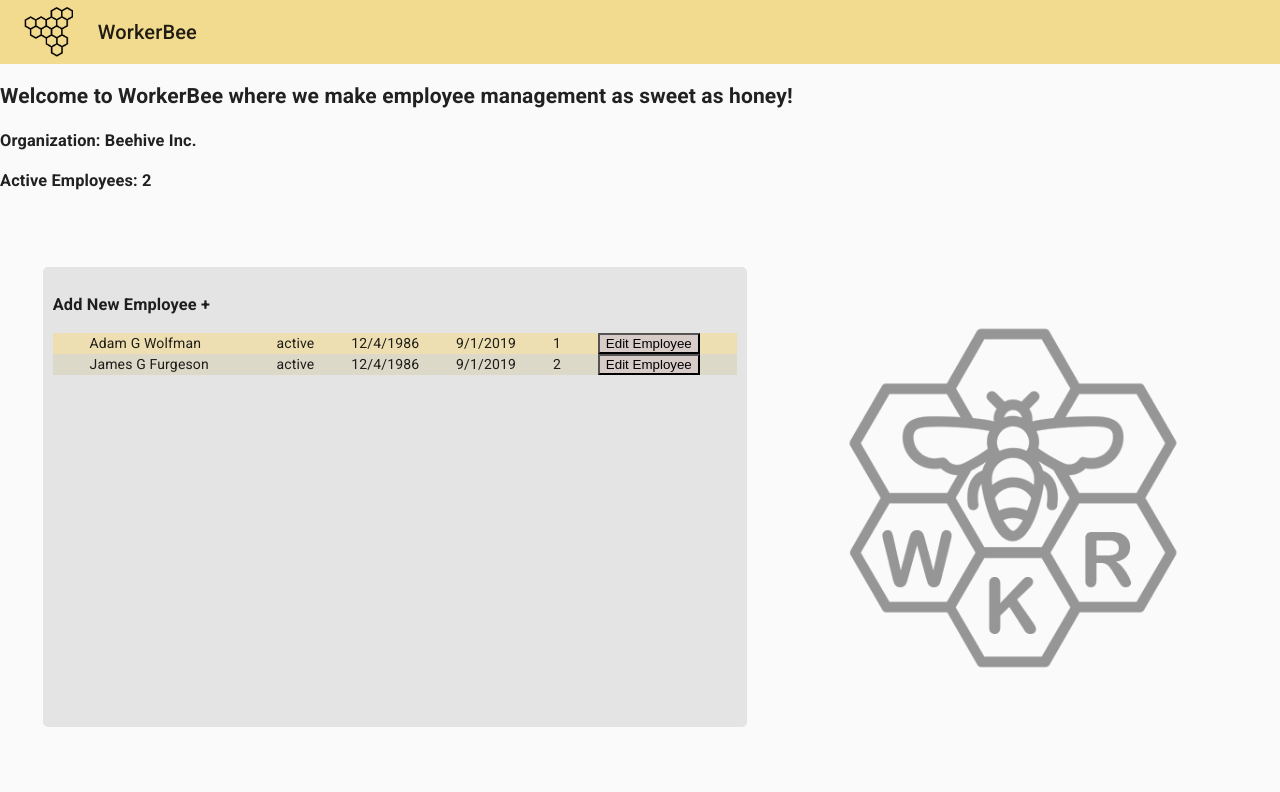
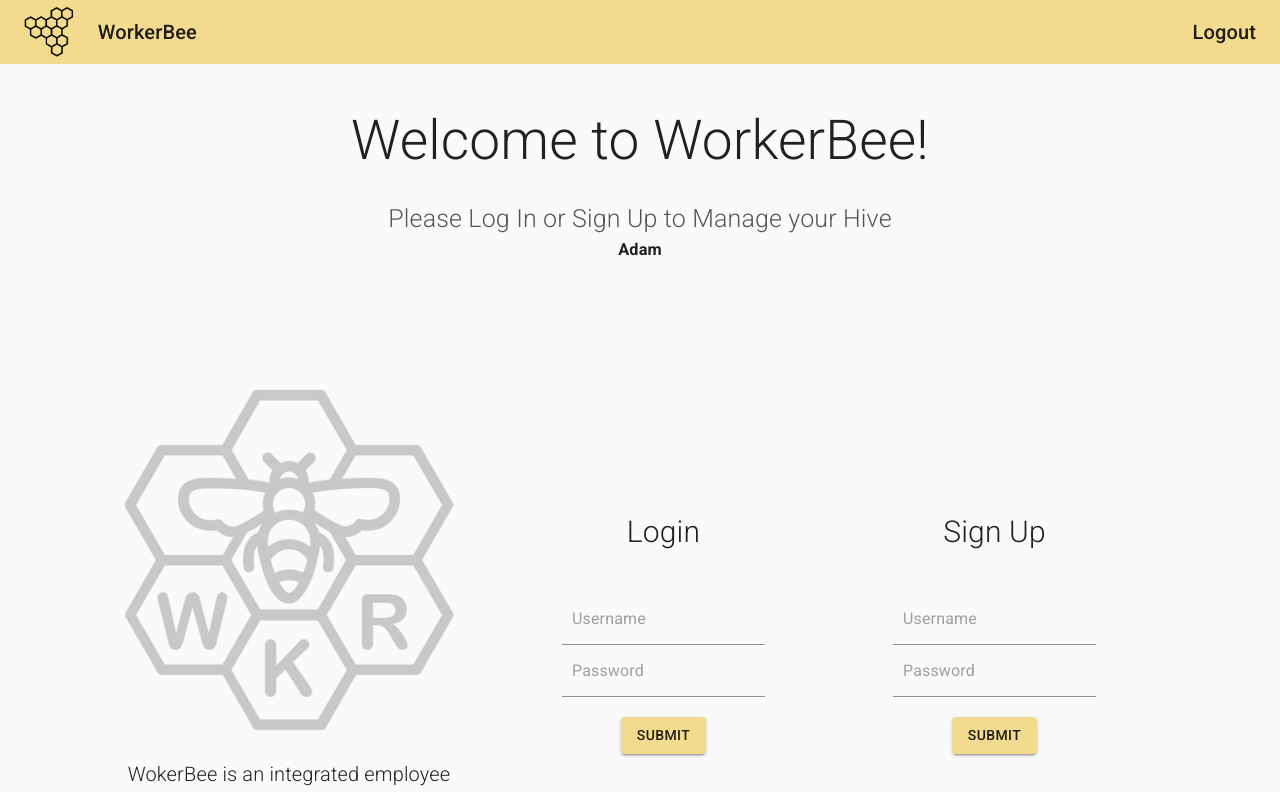
Before and after one commit to awolfden/WKRBee, a React (Create React App) app in the folder wkrbee_react/: page / in a window 1280 px wide. Shown: the top 792 px of the page. Built offline with nearby package versions, Linux system fonts and the light colour scheme.

Commit message:
updated styles and wiring up of functions

```diff
--- a/wkrbee_react/src/App.css
+++ b/wkrbee_react/src/App.css
@@ -74,14 +74,14 @@
     display: flex;
     justify-content: space-evenly;
     flex-wrap: wrap;
-    margin-top: 75px;
+    margin-top: 25px;
 }
 
 .employeeListDiv {
     background-color: rgba(0, 0, 0, 0.089);
     padding: 10px;
     border-radius: 5px;
-    width: 55%;
+    width: 65%;
     min-width: 460px;
 }
 
@@ -90,7 +90,7 @@
     justify-content: center;
     opacity: 0.4;
     min-width: 200px;
-    width: 35%;
+    width: 25%;
     padding: 50px;
 }
 
@@ -102,5 +102,43 @@
 .modalDiv {
     display: flex;
     flex-direction: column;
-    /* color: #eedfb2; */
+    /* color: #7008036c; */
 }
+
+.indexScreenTitle h2 {
+    text-align: center;
+    padding: 10px;
+    font-size: 20px;
+    font-weight: 200;
+}
+
+.indexScreenOrg {
+    background-image: url('./images/honeycomb_light.jpg');
+    background-size: contain;
+    background-blend-mode: lighten;
+    width: 100%;
+    padding: 5px 20px;
+    margin-top: 60px;
+    border-radius: 20px;
+}
+
+.indexScreenOrg h3 {
+    font-weight: 400;
+}
+
+.addEmployee {
+    font-weight: 200;
+}
+
+.addEmployee:hover {
+    color: green;
+}
+
+#logout:hover {
+    color: gray;
+}
+
+/* for logout on nav */
+.MuiToolbar-root {
+    justify-content: space-between;
+}
--- a/wkrbee_react/src/App.js
+++ b/wkrbee_react/src/App.js
@@ -13,7 +13,7 @@ function App() {
   return (
     <div>
       <NavBar/>
-      {/* <AuthScreen/> */}
+      <AuthScreen/>
       <IndexScreen/>
     </div>
   );
--- a/wkrbee_react/src/components/EditModal.jsx
+++ b/wkrbee_react/src/components/EditModal.jsx
@@ -24,8 +24,15 @@ const useStyles = makeStyles(theme => ({
   },
   modalButton: {
     backgroundColor: theme.palette.secondary.light,
+    border: '1px solid green',
     marginTop: 20,
     float: "right"
+  },
+  modalDeleteButton: {
+    backgroundColor: theme.palette.secondary.light,
+    border: '1px solid #7008036c',
+    marginTop: 20,
+    float: "left"
   },
   textField: {
     marginLeft: theme.spacing(1),
@@ -68,6 +75,12 @@ export default function TransitionsModal(props) {
     e.preventDefault();
     console.log('submit hit');
   };
+
+  const handleDelete = (e) => {
+    e.preventDefault();
+    handleClose();
+    console.log('delete hit');
+  }
 
   return (
     <div>
@@ -159,6 +172,9 @@ export default function TransitionsModal(props) {
                         margin="normal"
                     />
                 </div>
+                <Button onClick={handleDelete} variant='contained' className={classes.modalDeleteButton}>
+                    Delete Employee
+                </Button>
                 <Button type='submit' onClick={handleClose} variant='contained' className={classes.modalButton}>
                     Submit Changes
                 </Button>
--- a/wkrbee_react/src/components/NavBar.jsx
+++ b/wkrbee_react/src/components/NavBar.jsx
@@ -6,9 +6,13 @@ import Typography from '@material-ui/core/Typography';
 import CssBaseline from '@material-ui/core/CssBaseline';
 import useScrollTrigger from '@material-ui/core/useScrollTrigger';
 import HiveLogo from '../images/beehive.png';
+import { makeStyles } from '@material-ui/core/styles';
 
-
-
+const useStyles = makeStyles(theme => ({
+  logout: {
+    justifyContent: 'right'
+  }
+}));
 
 function ElevationScroll(props) {
   const { children, window } = props;
@@ -38,6 +42,7 @@ ElevationScroll.propTypes = {
 
 
 export default function ElevateAppBar(props) {
+  const classes = useStyles();
   return (
 
     <React.Fragment>
@@ -45,8 +50,11 @@ export default function ElevateAppBar(props) {
         <ElevationScroll {...props}>
             <AppBar>
             <Toolbar>
-                <img src={HiveLogo} alt={'worker bee logo'} style={{height: '50px', paddingRight: '25px'}}/>
-                <Typography variant="h6">WorkerBee</Typography>
+                <div style={{display: 'flex', alignItems: 'center'}}>
+                  <img src={HiveLogo} alt={'worker bee logo'} style={{height: '50px', paddingRight: '25px'}}/>
+                  <Typography variant="h6">WorkerBee</Typography>
+                </div>
+                <Typography variant="h6" className={classes.logout} id='logout'>Logout</Typography>
             </Toolbar>
             </AppBar>
         </ElevationScroll>
--- a/wkrbee_react/src/screens/IndexScreen.jsx
+++ b/wkrbee_react/src/screens/IndexScreen.jsx
@@ -23,18 +23,18 @@ function IndexScreen(props) {
 
   return (
     <div className="App">
-      <div>
-        <h2>Welcome to WorkerBee where we make employee management as sweet as honey!</h2>
+      <div className='indexScreenTitle'>
+        <h2>Welcome to WorkerBee: Employee management that's sweeter than honey!</h2>
       </div>
 
-      <div>
+      <div className='indexScreenOrg'>
         <h3>Organization: Beehive Inc.</h3>
         <h3>Active Employees: {employees.length}</h3>
       </div>
 
       <div className='indexContentDiv' >
         <div className='employeeListDiv'>
-          <h3 onClick={createEmployee} >Add New Employee +</h3>
+          <h3 onClick={createEmployee} className="addEmployee">Add New Employee +</h3>
           <EmployeeList employees={employees} />
         </div>
         <div className='indexLogoDiv'>
```
Also changed, not shown: wkrbee_react/src/images/honeycomb_light.jpg (added).
